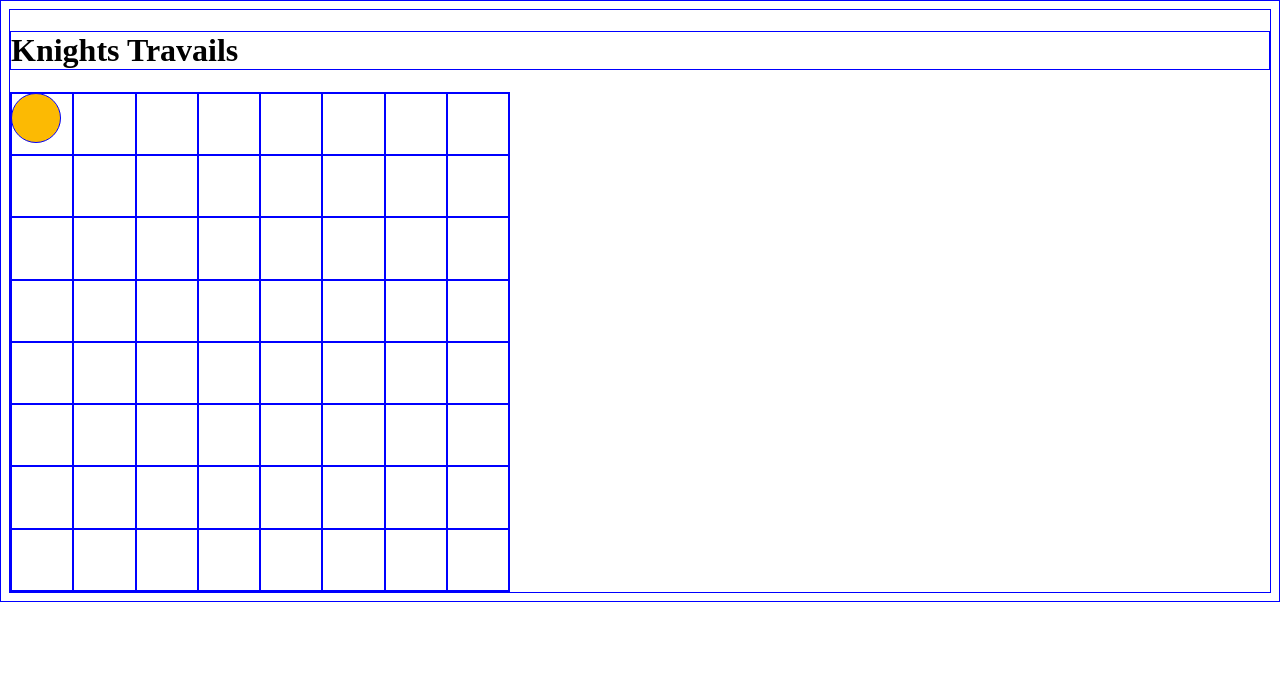
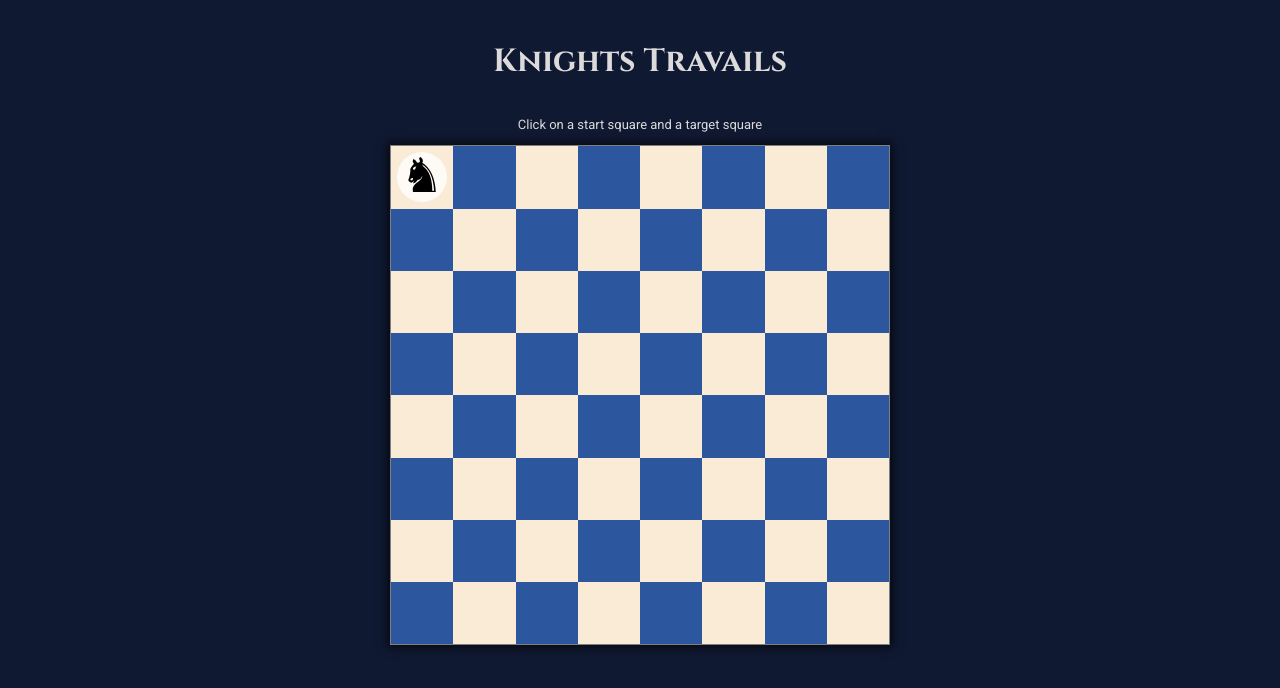
Before and after one commit to zachlamont/knights-travails, a plain HTML site: page index.html in a window 1280 px wide. Drawn offline with Linux system fonts and the light colour scheme.

Commit message:
Add styles

```diff
--- a/index.html
+++ b/index.html
@@ -6,12 +6,21 @@
     <meta name="viewport" content="width=device-width, initial-scale=1.0" />
     <title>Knights Travails</title>
     <link rel="stylesheet" href="style.css" />
+
+    <link rel="preconnect" href="https://fonts.googleapis.com" />
+    <link rel="preconnect" href="https://fonts.gstatic.com" crossorigin />
+    <link
+      href="https://fonts.googleapis.com/css2?family=Cinzel:wght@400;500;600;700;800;900&family=Inter:wght@100;200;300;400;500;600;700;800;900&family=Roboto:ital,wght@0,100;0,300;0,400;0,500;0,700;0,900;1,100;1,300;1,400;1,500;1,700;1,900&display=swap"
+      rel="stylesheet"
+    />
   </head>
   <body>
     <h1>Knights Travails</h1>
 
-    <div id="chessboard"></div>
-
+    <div class="chess-container">
+      <div class="info"><p>Click on a start square and a target square</p></div>
+      <div id="chessboard"></div>
+    </div>
 
     <script src="main.js"></script>
   </body>
--- a/style.css
+++ b/style.css
@@ -1,6 +1,19 @@
 * {
   box-sizing: border-box;
-  border: 1px solid blue;
+}
+body {
+  background-color: rgb(16, 25, 50);
+}
+h1 {
+  color: rgb(220, 218, 218);
+  font-family: "Cinzel", serif;
+  text-align: center;
+  margin-top: 40px;
+}
+p {
+  color: rgb(220, 218, 218);
+  font-family: "Roboto", sans-serif;
+  font-size: small;
 }
 
 #chessboard {
@@ -10,8 +23,18 @@
 
   display: flex;
   flex-wrap: wrap;
+  box-shadow: 0px 0px 10px 2px rgba(0, 0, 0, 0.75);
+}
+.chess-container {
+  display: flex;
+  flex-direction: column;
+  justify-content: center;
+  align-items: center;
 }
 
+#chessboard {
+  border: 1px solid grey;
+}
 .white,
 .black {
   width: 12.5%;
@@ -20,16 +43,44 @@
   text-align: center;
 }
 
+.white {
+  background-color: antiquewhite;
+  transition: 0.9s;
+}
+.black {
+  background-color: rgb(44, 86, 158);
+  transition: 0.9s;
+}
+
 .highlight {
-  background-color: greenyellow;
+  background-color: rgb(58, 179, 254);
+  z-index: 1;
+  transition: none;
 }
 
 .knightIcon {
+  margin-top: 6px;
+  margin-left: 6px;
   position: absolute;
   width: 50px;
   height: 50px;
-  background-color: #fcba03;
+
+  background-color: rgba(255, 255, 255, 0.77);
   border-radius: 50%;
+
   opacity: 1;
   transition: 0.5s ease-in-out;
+
+  font-size: 3em;
+  text-align: center;
+  z-index: 2;
 }
+.knightIcon::before {
+  content: "♞";
+  position: absolute;
+  top: -5px;
+  left: 0;
+  width: 100%;
+  height: 10px;
+  z-index: 2;
+}
```
Also changed, not shown: main.js.
